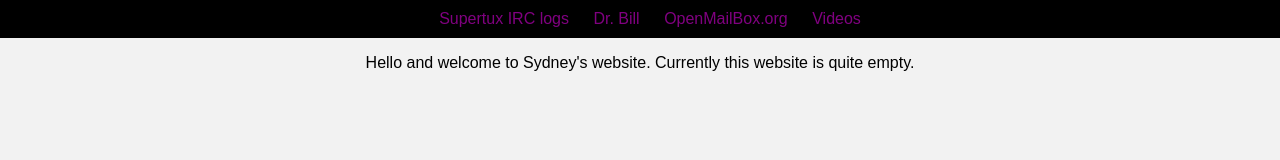
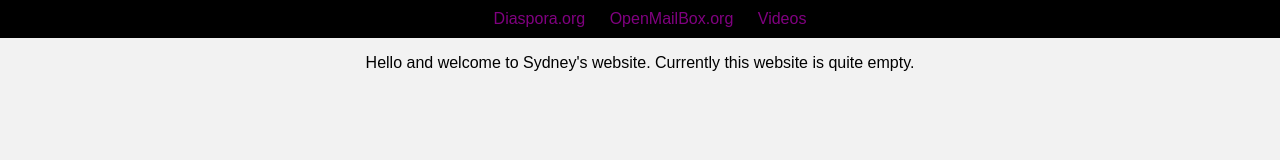
Before and after one commit to Mathnerd314/sydneyjd.github.io, a plain HTML site: page index.html in a window 1280 px wide. Drawn offline with Linux system fonts and the light colour scheme.

```diff
--- a/index.html
+++ b/index.html
@@ -11,9 +11,8 @@
 <body>
   <div id="header">
     <ul>
-      <li><a href="logs/index.html">Supertux IRC logs</a></li>
-      <li><a href="http://drbill.tv">Dr. Bill</a></li>
-      <li> <a href="http://www.openmailbox.org">OpenMailBox.org</a></li>
+      <li> <a href="https://diasporafoundation.org/">Diaspora.org</a></li>
+      <li> <a href="https://www.openmailbox.org">OpenMailBox.org</a></li>
       <li> <a href="videos/index.html">Videos</a></li>
     </ul>
   </div>
```
Also changed, not shown: videos/index.html (+1 -3 lines), logs/supertux.txt, 1 other file.
